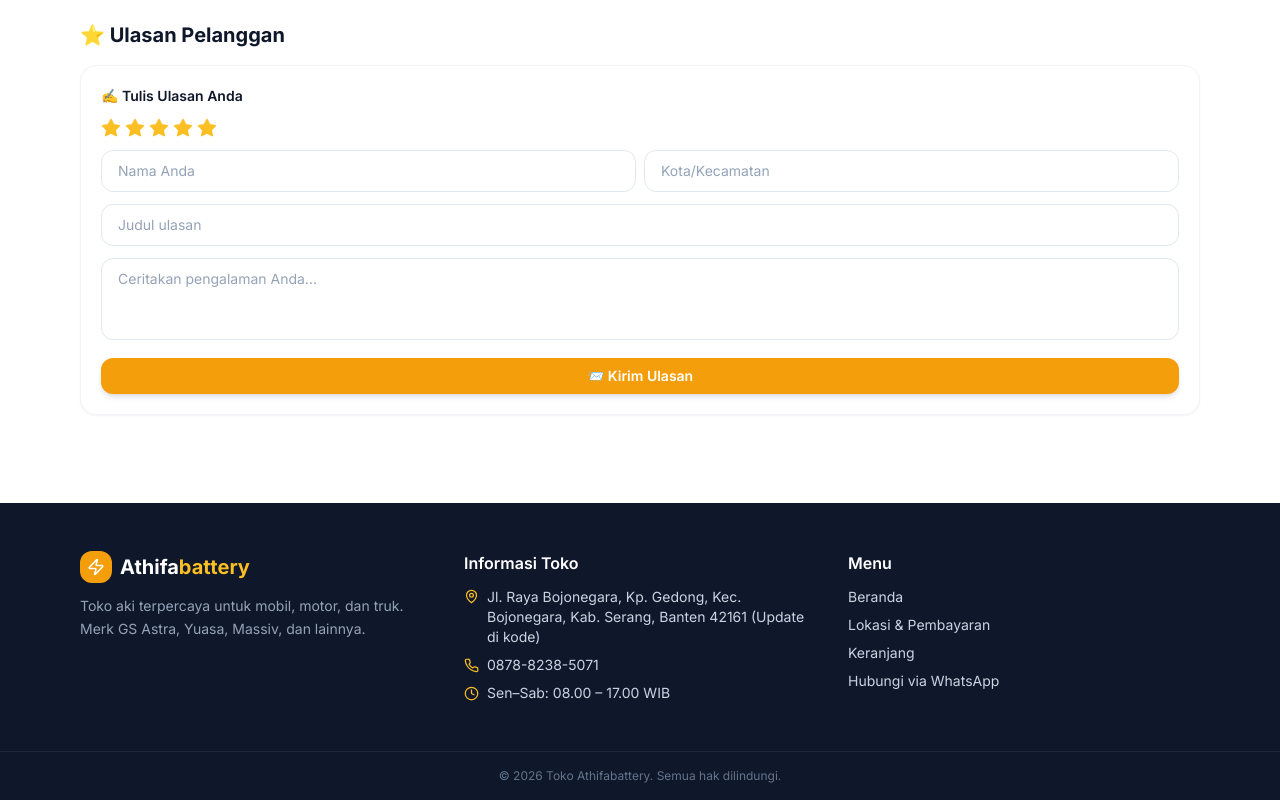
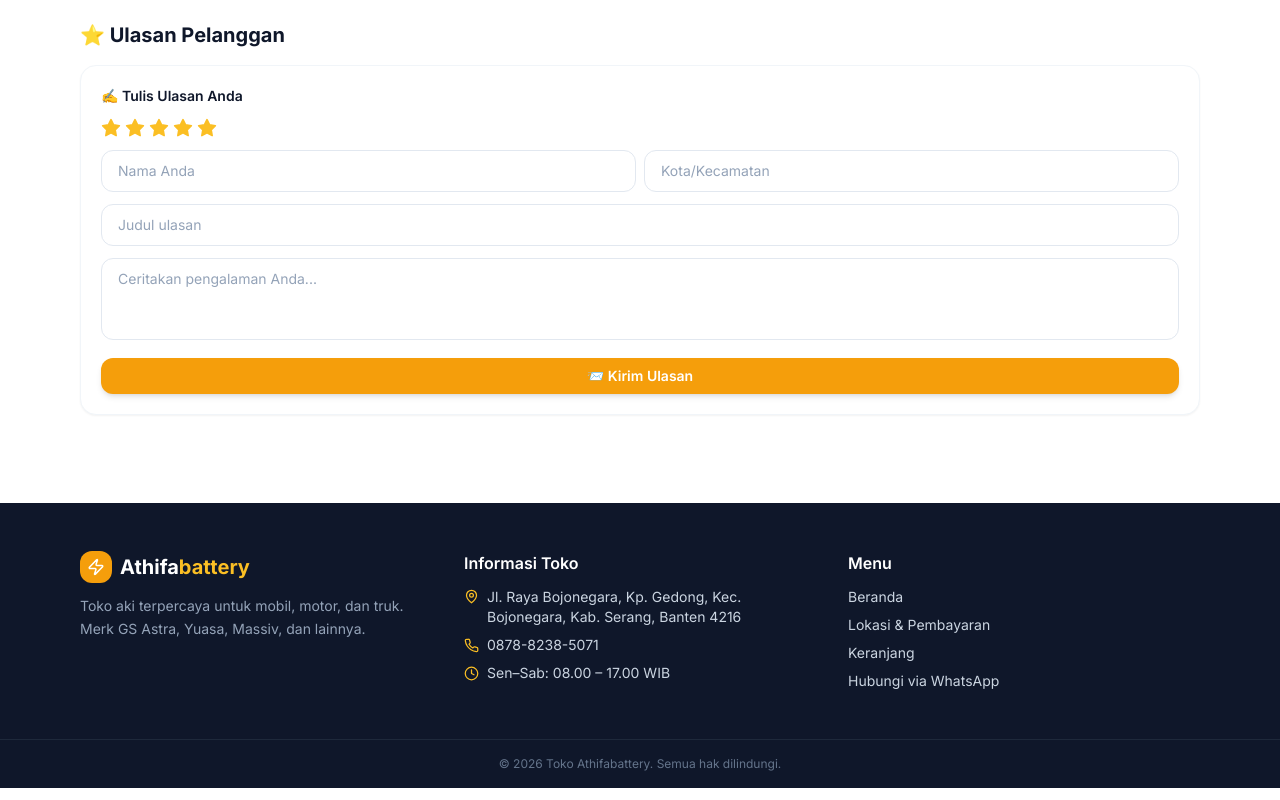
Before and after one commit to design-indra/toko-athifabattery, a Next.js app: page / in a window 1280 px wide. Shown: the part 1377-2177 px from the top of the page. Built offline with nearby package versions, Linux system fonts and the light colour scheme; no server answers; the database is empty.

Commit message:
fix: edit alamat footer

```diff
--- a/components/Footer.tsx
+++ b/components/Footer.tsx
@@ -26,7 +26,7 @@ export default function Footer() {
           <ul className="space-y-2 text-sm">
             <li className="flex items-start gap-2">
               <MapPin size={15} className="text-amber-400 mt-0.5 shrink-0" />
-              <span>Jl. Raya Bojonegara, Kp. Gedong, Kec. Bojonegara, Kab. Serang, Banten 42161 (Update di kode)</span>
+              <span>Jl. Raya Bojonegara, Kp. Gedong, Kec. Bojonegara, Kab. Serang, Banten 4216 </span>
             </li>
             <li className="flex items-center gap-2">
               <Phone size={15} className="text-amber-400 shrink-0" />
```
